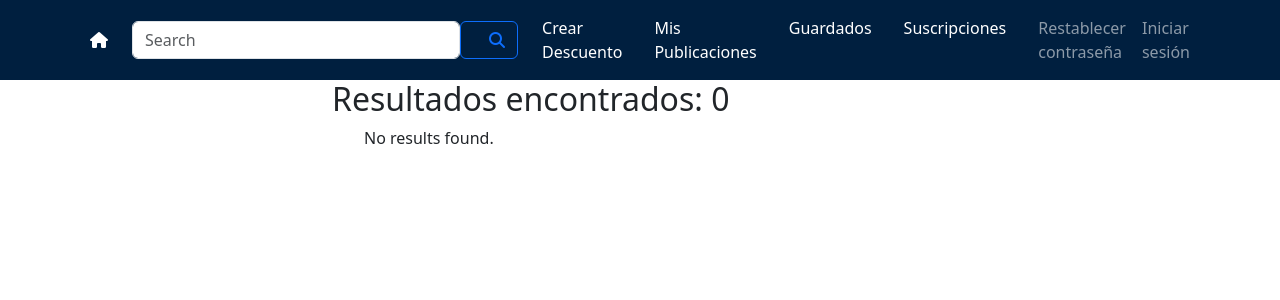
After one commit to federicoFrancesconi/UCSE-2024-IW-TP, a Django app: page /search/ in a window 1280 px wide. The commit adds this page. Shown: the top 300 px of the page. Run offline with Django 5.2, Linux system fonts and the light colour scheme; some libraries are stand-ins or nearby versions.

Commit message:
Buscador funcional

```diff
--- a/DescuentAr/sitio/urls.py
+++ b/DescuentAr/sitio/urls.py
@@ -1,5 +1,5 @@
 from django.contrib import admin
-from django.urls import path
+from django.urls import include, path
 from sitio.views import *
 
 urlpatterns = [
@@ -17,4 +17,6 @@ urlpatterns = [
     path('api/desuscribir_categoria/', desuscribir_categoria, name='desuscribir_categoria'),
     path('api/retirar_voto/',retirar_voto, name='retirar_voto'),
     path('rebuild_index/', rebuild_index, name='rebuild_index'),
+    path('search/', search_descuento, name='search_descuento'),
+    path('search/', include('haystack.urls')),
 ]
--- a/DescuentAr/sitio/views.py
+++ b/DescuentAr/sitio/views.py
@@ -10,6 +10,7 @@ from rest_framework import status
 from django.db.models import Count, Q, BooleanField, ExpressionWrapper
 from datetime import datetime
 from django.http import JsonResponse
+from haystack.query import SearchQuerySet
 
 def home(request):
 
@@ -26,14 +27,6 @@ def home(request):
         votos_negativos=Count('voto', filter=Q(voto__voto_positivo=False)),
         diferencia_votos=Count('voto', filter=Q(voto__voto_positivo=True)) - Count('voto', filter=Q(voto__voto_positivo=False))
     )
-
-    # Implementamos el buscador
-    busqueda = request.GET.get("buscar")
-
-    if busqueda:
-        descuentos = Descuento.objects.filter(
-            Q(nombre__icontains = busqueda)
-        ).distinct()
 
     # Si el usuario no está loggeado le mostramos solo los descuentos publicados
     if not request.user.is_authenticated:
@@ -334,3 +327,14 @@ def rebuild_index(request):
         result = f"Error: {err}"
 
     return JsonResponse({"result": result})
+
+
+def search_descuento(request):
+    query = request.GET.get('buscar')
+
+    if query:
+        results = SearchQuerySet().filter(nombre__icontains = query)
+    else:
+        results = []
+
+    return render(request, 'search/search.html', {'resultados': results})
--- a/DescuentAr/templates/header.html
+++ b/DescuentAr/templates/header.html
@@ -35,7 +35,7 @@
       </ul>
       <!-- Left links -->
 
-      <form class="d-flex align-items-center w-100 form-search" method = "GET">
+      <form class="d-flex align-items-center w-100 form-search" action = '/search/' method = "GET">
         <div class="input-group">
           <input type="search" class="form-control" value="{{request.GET.buscar}}" name="buscar" placeholder="Search" aria-label="Search" />
         </div>
--- /dev/null
+++ b/DescuentAr/templates/search/indexes/sitio/descuento_text.txt
@@ -0,0 +1,2 @@
+{{ object.nombre }}
+{{ object.descripcion }}
--- /dev/null
+++ b/DescuentAr/templates/search/search.html
@@ -0,0 +1,25 @@
+{% extends "base.html" %}
+{% load static %}
+
+<head>
+    <link rel="stylesheet" href="{% static 'sitio/css/home.css' %}">
+</head>
+
+<body>
+    {% block content %}
+        <div>
+            <h2>Resultados encontrados: {{ resultados|length }}</h2 >
+            <ul>
+            {% if resultados %}
+                {% for result in resultados %}
+                    <li>
+                        <a href="{% url 'detalle_descuento' result.object.id %}"><h3>{{ result.object.nombre }}</h3></a>
+                    </li>
+                {% endfor %}
+            {% else %}
+                <p>No results found.</p>
+            {% endif %}
+            </ul>
+        </div>
+    {% endblock %}
+</body>
```
Also changed, not shown: DescuentAr/DescuentAr/settings.py (+11 -0 lines), DescuentAr/sitio/search_indexes.py (added, +12 -0 lines), 3 other files.
